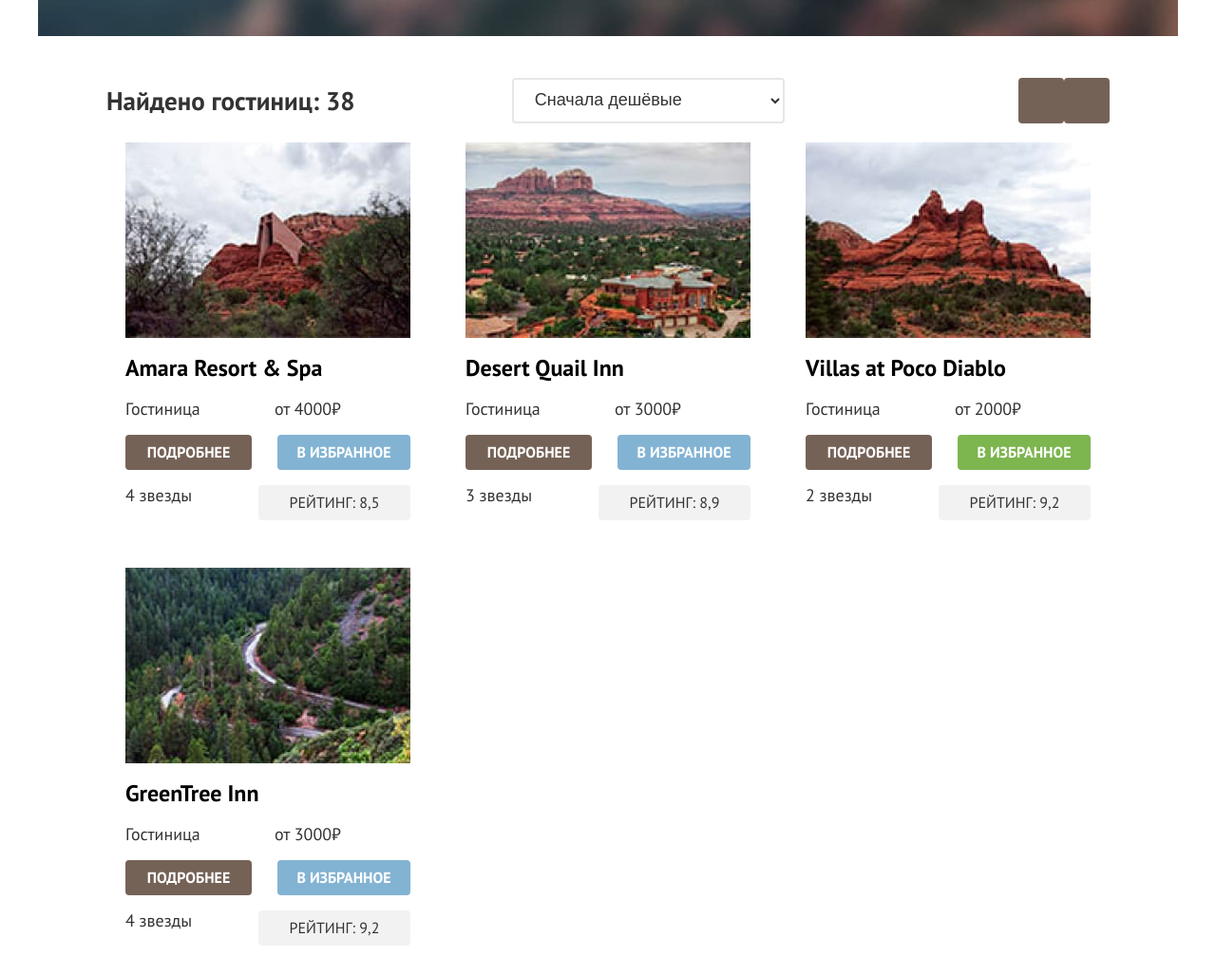
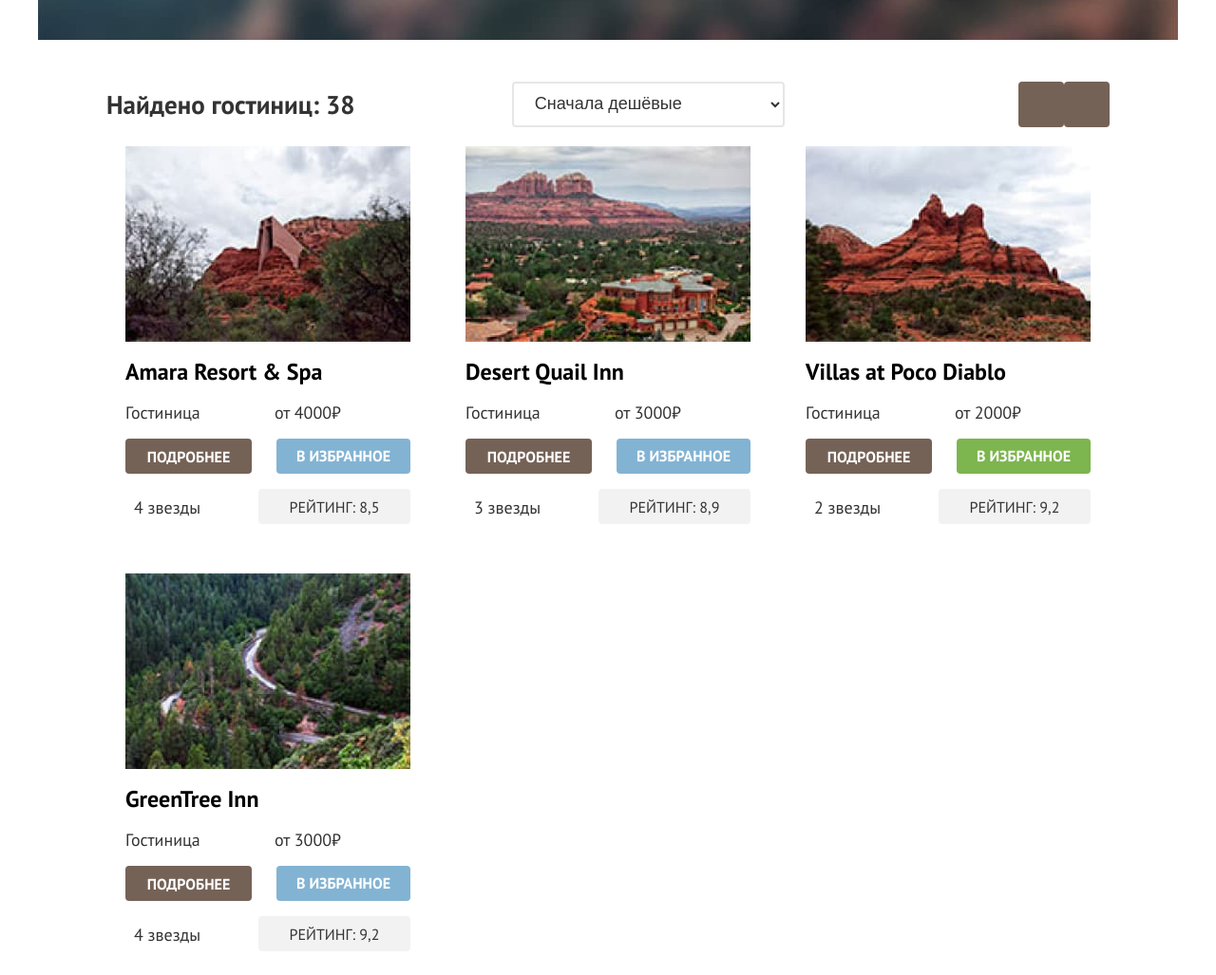
Before and after one commit to htmlacademy-htmlcss/1954435-sedona-33, a plain HTML site: page 9/catalog.html in a window 1280 px wide. Shown: the part 440-1467 px from the top of the page at 95% size. Drawn offline with Linux system fonts and the light colour scheme.

Commit message:
:heavy_check_mark: Сборка #9

```diff
--- a/9/catalog.html
+++ b/9/catalog.html
@@ -39,7 +39,7 @@
 					</a>
 				</li>
 				<li class="navigation-item">
-					<a class="navigation-link button-broun" href="#">Хочу сюда</a>
+					<a class="navigation-link button-navigation" href="#">Хочу сюда</a>
 				</li>
 			</ul>
 		</nav>
--- a/9/styles/styles.css
+++ b/9/styles/styles.css
@@ -67,10 +67,8 @@ margin: 0 auto;
 .navigation-logo{
 display: block;
 width: 139px;
-height: 70px;
 margin: 0;
 padding: 0;
-
 }
 .navigation-list{
 display: flex;
@@ -79,6 +77,9 @@ width: 450px;
 margin: 0;
 padding: 0;
 list-style-type: none;
+}
+.navigation-list-item:not(:last-child) {
+margin-right: 34px;
 }
 
 .navigation-link {
@@ -641,8 +642,8 @@ list-style-type: none;
 margin-bottom: 34px;
 }
 .hotel-item{
-display: grid;
-gap: 16px;
+display: flex;
+flex-direction: column;
 padding: 0;
 margin: 0;
 width: 340px;
@@ -653,6 +654,7 @@ box-sizing: border-box;
 display: block;
 margin: 0;
 padding: 0;
+margin-bottom: 16px;
 
 }
 /*
@@ -665,13 +667,12 @@ margin: 0;
 font-size: 24px;
 line-height: 31px;
 color: #000000;
+margin-bottom: 16px;
 }
 .card-text-container{
-display: grid;
-grid-template-columns: 1fr 1fr;
-grid-row-gap: 16px;
-width: 300px;
-
+display: flex;
+flex-wrap: wrap;
+justify-content: space-between;
 }
 .hotel-type{
 margin: 0;
@@ -679,8 +680,9 @@ font-weight: normal;
 font-size: 18px;
 line-height: 23px;
 color: #333333;
+/*width: 133px;*/
 width: 133px;
-
+margin-bottom: 16px;
 }
 .hotel-price{
 line-height: 23px;
@@ -688,39 +690,43 @@ color: #333333;
 margin: 0;
 width: 143px;
 margin-left: auto;
+margin-bottom: 16px;
 }
 .button-more{
-display: flex;
+display: block;
 width: 133px;
-height: 37px;
-justify-content: center;
-align-items: center;
+max-height: 37px;
 margin-right: auto;
+box-sizing: border-box;
+padding: 9px;
+margin-bottom: 16px;
 }
 .button-favorites{
-display: flex;
+display: block;
 padding: 0;
-width: 140px;
+width: 141px;
 height: 37px;
-justify-content: center;
-align-items: center;
 margin-left: auto;
 background: #83B3D3;
 color: #FFFFFF;
+box-sizing: border-box;
+margin-bottom: 16px;
+
 }
 .button-favorites-green{
+display: block;
 background: #7DB54F;
 color: #FFFFFF;
-display: flex;
-width: 140px;
+width: 141px;
 height: 37px;
-justify-content: center;
-align-items: center;
 margin-left: auto;
+box-sizing: border-box;
+margin-bottom: 16px;
 }
 .rating-stars{
 margin: 0;
-padding: 0;
+padding: 9px;
+max-width: 115px;
 
 }
 .rating{
@@ -733,10 +739,9 @@ background-color:#F2F2F2;
 border-radius: 4px;
 width: 160px;
 height: 37px;
-display: flex;
-justify-content: center;
-align-items: center;
 margin-left: auto;
+padding: 9px;
+box-sizing: border-box;
 }
 
 .hotel-upload{
```
